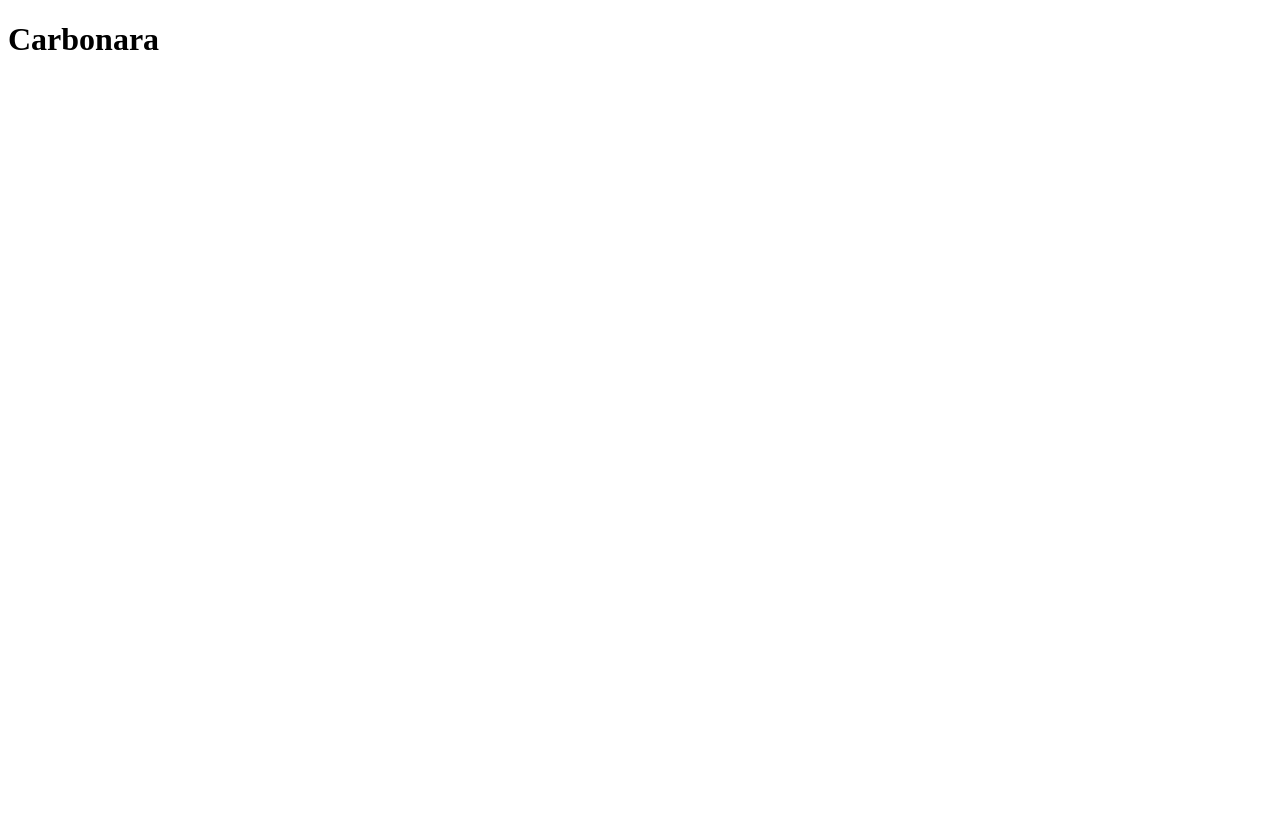
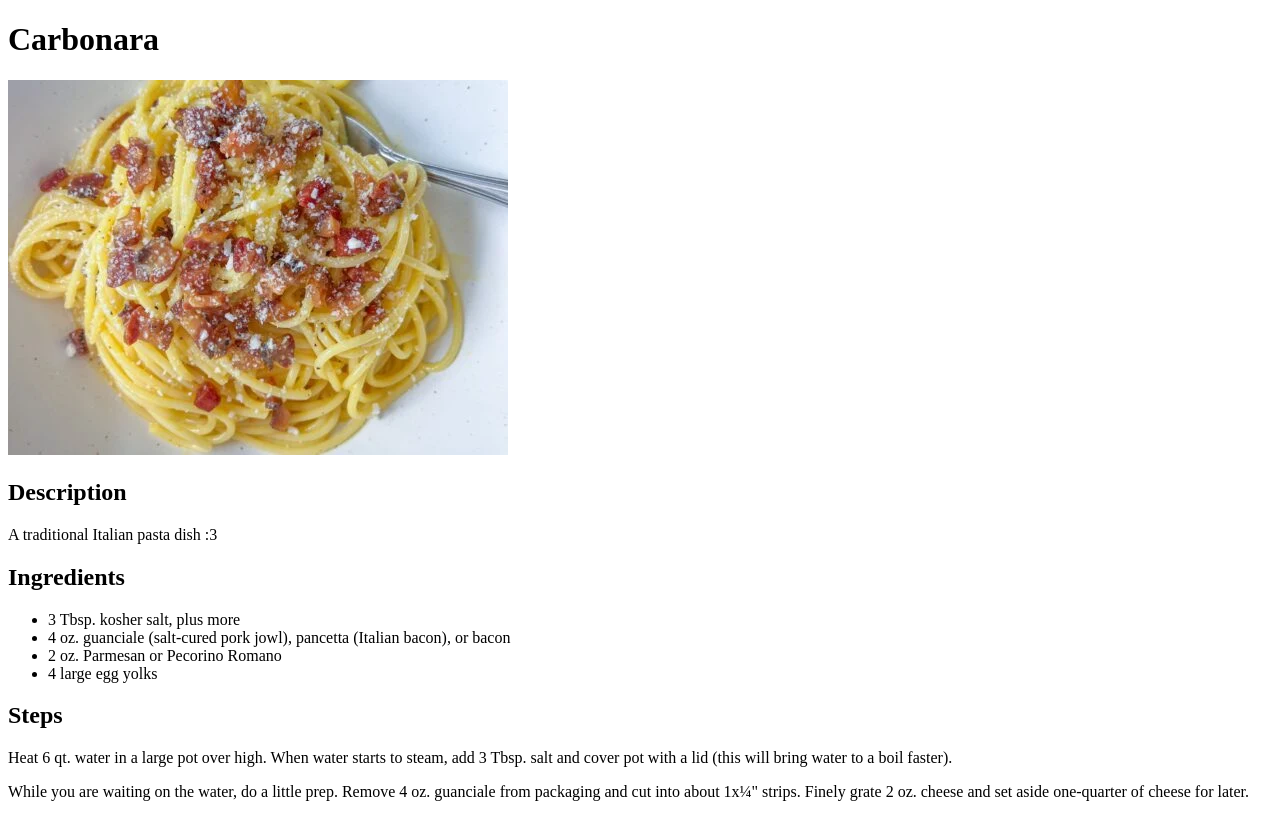
Before and after one commit to rowald2/odin-recipes, a plain HTML site: page recipes/carbonara.html in a window 1280 px wide. Drawn offline with Linux system fonts and the light colour scheme.

Commit message:
Added description, ingredients, steps for carbonara recipe

```diff
--- a/recipes/carbonara.html
+++ b/recipes/carbonara.html
@@ -1,8 +1,28 @@
 <!DOCTYPE html>
 <html>
-  <head></head>
+  <head>
+		<meta charset="UTF-8">
+		<title>Carbonara Recipe</title>
+	</head>
 
 	<body>
 		<h1>Carbonara</h1>
+		<img src="../img/carbonara.webp" alt="Carbonara">
+		<h2>Description</h2>
+		<p>A traditional Italian pasta dish :3</p>
+
+		<h2>Ingredients</h2>
+		<ul>
+			<li>3 Tbsp. kosher salt, plus more</li>
+			<li>4 oz. guanciale (salt-cured pork jowl), pancetta (Italian bacon), or bacon</li>
+			<li>2 oz. Parmesan or Pecorino Romano</li>
+			<li>4 large egg yolks</li>
+		</ul>
+
+		<h2>Steps</h2>
+		<p>Heat 6 qt. water in a large pot over high. When water starts to steam, add 3 Tbsp.
+			salt and cover pot with a lid (this will bring water to a boil faster).</p>
+		<p>While you are waiting on the water, do a little prep. Remove 4 oz. guanciale from
+			packaging and cut into about 1x¼" strips. Finely grate 2 oz. cheese and set aside one-quarter of cheese for later.</p>
 	</body>
 </html>
```
Also changed, not shown: img/carbonara.webp (added).
